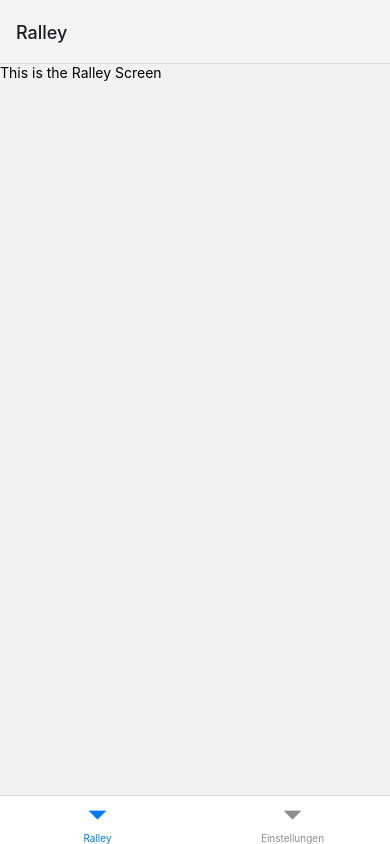
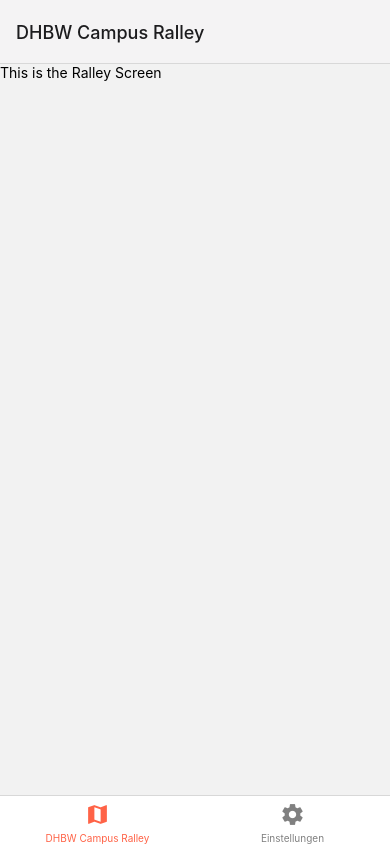
Before and after one commit to sophieStrittti/DHBW_CampusRallye, a React Native app: screen / in a window 390 px wide. Built offline with nearby package versions, Linux system fonts and the light colour scheme.

Commit message:
added icons in navigation bar

```diff
--- a/App.js
+++ b/App.js
@@ -2,6 +2,8 @@
 import React,{ useState } from 'react';
 import { NavigationContainer } from '@react-navigation/native';
 import { createBottomTabNavigator } from '@react-navigation/bottom-tabs';
+import MaterialIcon from 'react-native-vector-icons/MaterialIcons';
+
 
 import RalleyScreen from './js/pages/RalleyScreen';
 import SettingsScreen from './js/pages/SettingsScreen';
@@ -12,8 +14,23 @@
 export default function App() {
   return (
     <NavigationContainer>
-      <Tab.Navigator>
-        <Tab.Screen name="Ralley" component={RalleyScreen} options={{ headerStyle: {backgroundColor: '#f4f3f4'}}}/>
+      <Tab.Navigator screenOptions={({ route }) => ({
+          tabBarIcon: ({ focused, color, size }) => {
+            let iconName;
+
+            if (route.name === 'DHBW Campus Ralley') {
+              iconName = 'map';
+            } else if (route.name === 'Einstellungen') {
+              iconName = 'settings';
+            }
+
+            // You can return any component that you like here!
+            return <MaterialIcon name={iconName} size={size} color={color} />;
+          },
+          tabBarActiveTintColor: 'tomato',
+          tabBarInactiveTintColor: 'gray',
+        })}>
+        <Tab.Screen name="DHBW Campus Ralley" component={RalleyScreen} options={{ headerStyle: {backgroundColor: '#f4f3f4'}}}/>
         <Tab.Screen name="Einstellungen" component={SettingsScreen} options={{ headerStyle: {backgroundColor: '#f4f3f4'}}}/>
       </Tab.Navigator>
     </NavigationContainer>
```
